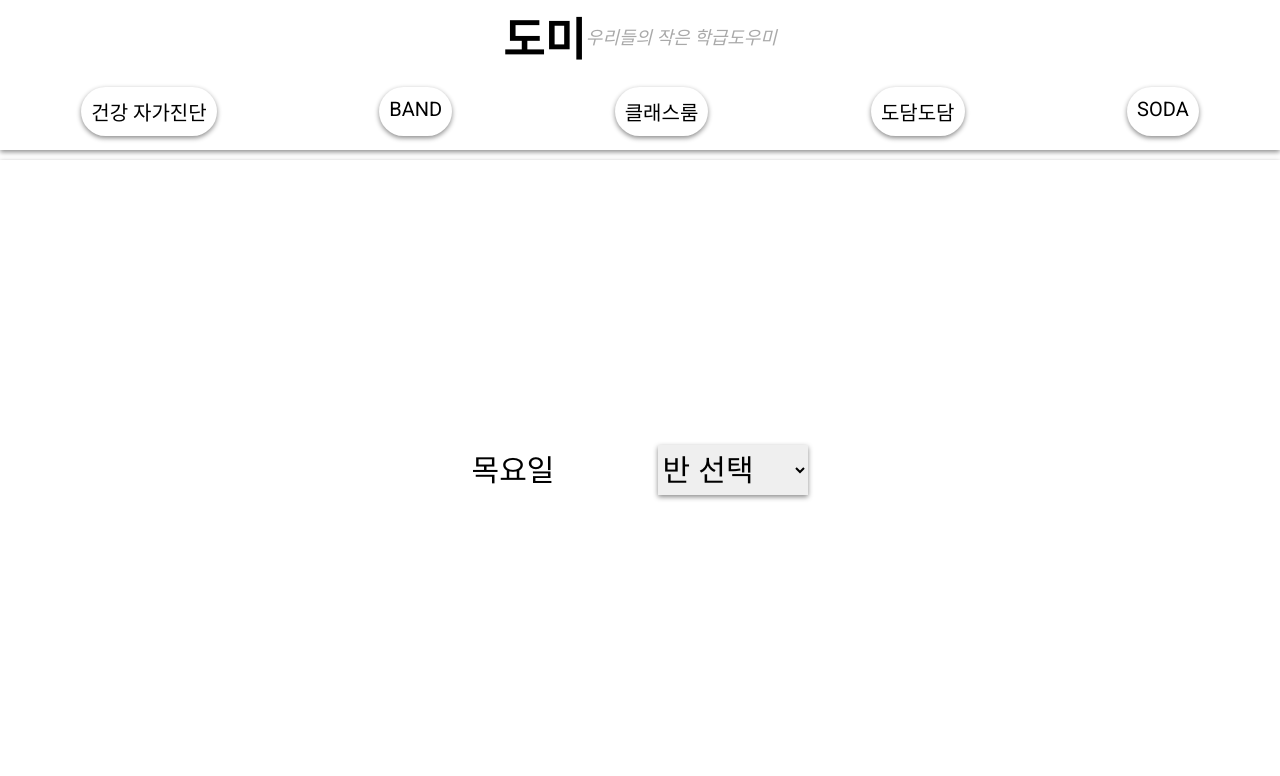
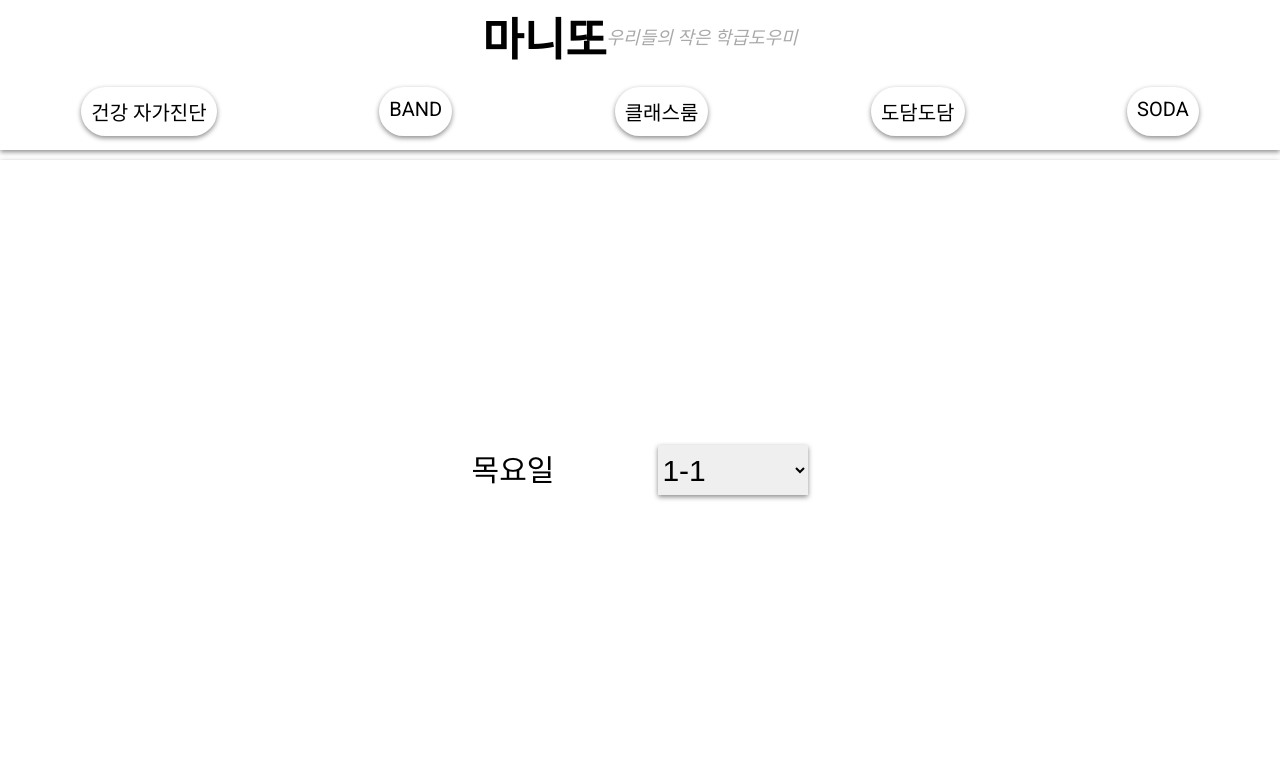
Before and after one commit to honglim001/Manito, a plain HTML site: page index.html in a window 1280 px wide. Shown: the top 776 px of the page. Drawn offline with Linux system fonts and the light colour scheme.

Commit message:
Update index.html

```diff
--- a/index.html
+++ b/index.html
@@ -13,7 +13,7 @@
         <div class="header">
             <div class="title" id="title">
                 <div class="heading">
-                    도미
+                    마니또
                 </div>
                 <div class="subheading">
                     <i>우리들의 작은 학급도우미</i>
@@ -31,7 +31,6 @@
             <div class="class">
                 <div id="week">n요일</div>
                 <select id="class">
-                    <option value="choice">반 선택</option>
                     <option value="1">1-1</option>
                     <option value="2">1-2</option>
                     <option value="3">1-3</option>
```
